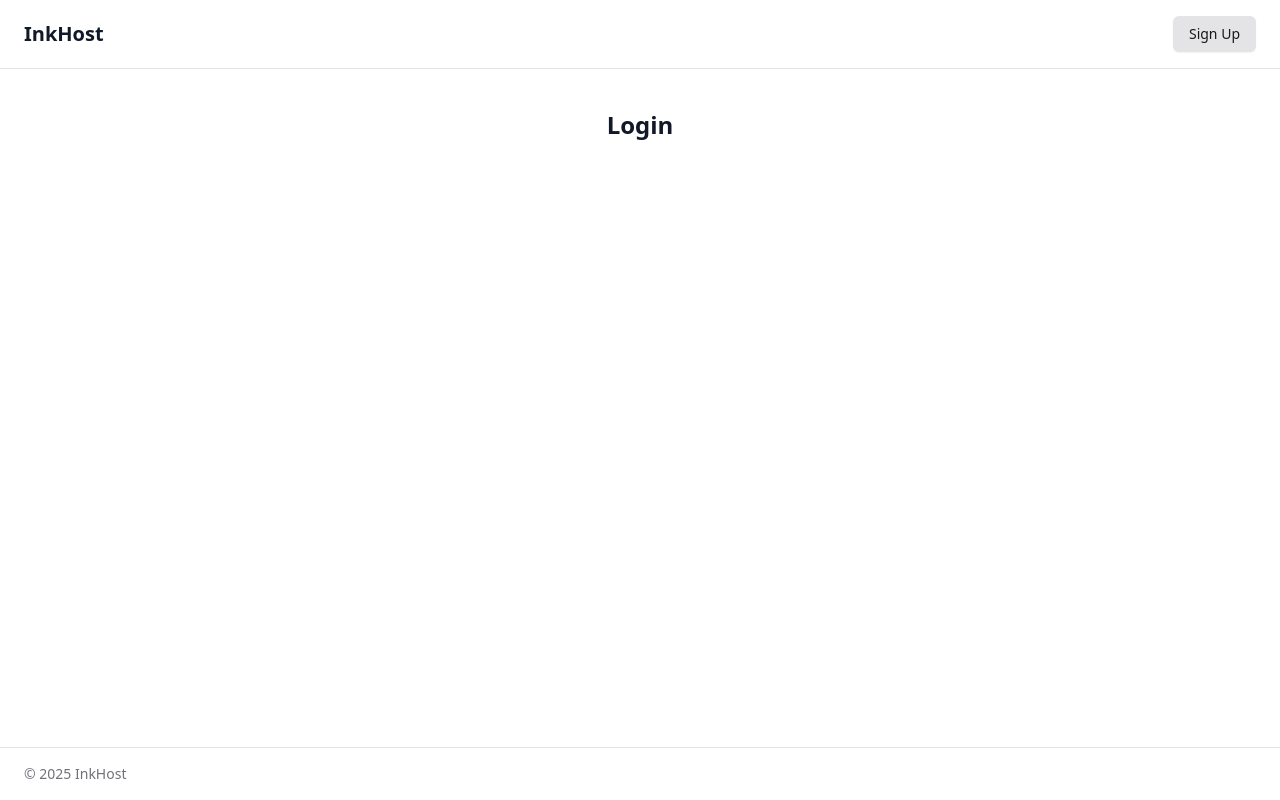
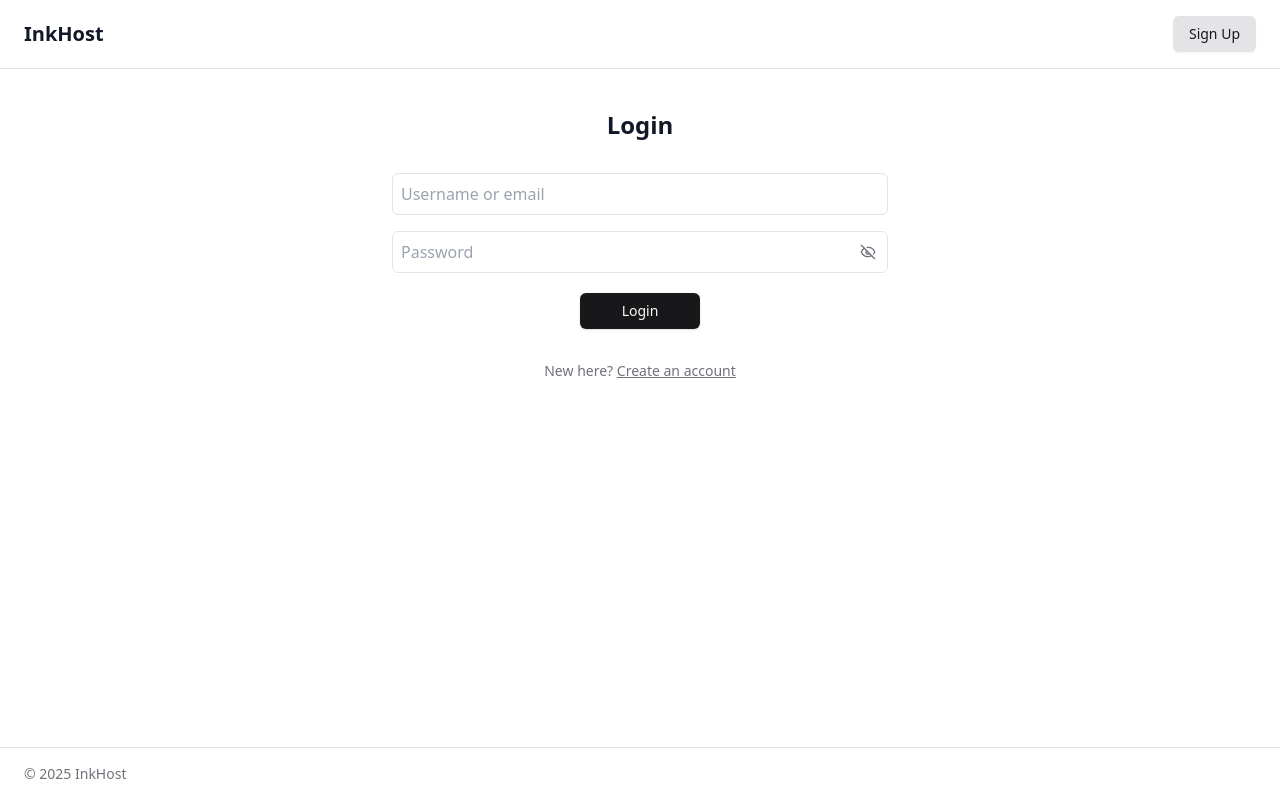
Before and after one commit to jnlabs-dev/inkhost, a Next.js app in the folder apps/web/: page /login in a window 1280 px wide. Built offline with nearby package versions, Linux system fonts and the light colour scheme; no server answers.

Commit message:
Handle login, handle show/hide password value

```diff
--- a/apps/web/src/components/Login/LoginForm.tsx
+++ b/apps/web/src/components/Login/LoginForm.tsx
@@ -1,9 +1,88 @@
 'use client'
 
+import { useState } from 'react'
+import { useForm } from 'react-hook-form'
+import { zodResolver } from '@hookform/resolvers/zod'
+import { useSignIn } from '@clerk/nextjs'
+import { useRouter } from 'next/navigation'
+import { Button } from '@/components/ui/base/Button'
+import { PasswordInput } from '@/components/ui/PasswordInput/PasswordInput'
+import { useToast } from "@/components/providers/ToastProvider"
+import Link from 'next/link'
+import { LoginFormValues, loginFormSchema } from '@/lib/validation/loginFormSchema'
+
 export function LoginForm() {
+  const router = useRouter()
+  const { showToast } = useToast();
+  const { isLoaded, signIn, setActive } = useSignIn();
+  const [isActionPending, setIsActionPending] = useState(false);
+
+  const {
+    register,
+    handleSubmit,
+    formState: { errors }
+  } = useForm<LoginFormValues>({
+    resolver: zodResolver(loginFormSchema),
+    defaultValues: {
+      identifier: '',
+      password: ''
+    },
+  });
+
+
+  const onSubmit = async (data: LoginFormValues) => {
+    if (!isLoaded) return;
+    try {
+      setIsActionPending(true);
+      const signInAttempt = await signIn.create({
+        identifier: data.identifier,
+        password: data.password,
+      })
+      if (signInAttempt.status === 'complete') {
+        await setActive({ session: signInAttempt.createdSessionId });
+        setIsActionPending(false);
+        router.push('/profile')
+      }
+    } catch (err: any) {
+      setIsActionPending(false);
+      console.error(err);
+      showToast({
+        variant: 'error',
+        title: 'Failed to create account',
+        description: err?.message || 'Something went wrong. Please try again or contact support'
+      });
+    }
+  }
+
   return (
-    <div className="max-w-xl mx-auto p-10">
+    <div className="max-w-xl mx-auto p-10 space-y-8">
       <h1 className="text-2xl font-semibold text-center mb-6">Login</h1>
+
+      <form noValidate className="flex flex-col" onSubmit={handleSubmit(onSubmit)}>
+        <input
+          {...register('identifier')}
+          placeholder="Username or email"
+          className="w-full border p-2 rounded-md"
+        />
+        {errors.identifier && <p className="text-red-700 text-sm">{errors.identifier.message}</p>}
+
+        <PasswordInput
+          {...register('password')}
+          placeholder="Password"
+          containerClassName="mt-4"
+        />
+        {errors.password && <p className="text-red-700 text-sm mt-1">{errors.password.message}</p>}
+
+        <div id="clerk-captcha" />
+
+        <Button type="submit" className="self-center mt-5 w-[120px]" loading={isActionPending}>
+          Login
+        </Button>
+      </form>
+
+      <p className="text-center text-sm text-muted-foreground">
+        New here? <Link href="/login" className="underline">Create an account</Link>
+      </p>
     </div>
   )
 }
--- a/apps/web/src/components/Register/RegisterForm.tsx
+++ b/apps/web/src/components/Register/RegisterForm.tsx
@@ -3,10 +3,11 @@
 import { FormEventHandler, useState } from 'react'
 import { useForm } from 'react-hook-form'
 import { zodResolver } from '@hookform/resolvers/zod'
-import { useSignUp, useClerk } from '@clerk/nextjs'
+import { useSignUp } from '@clerk/nextjs'
 import { Tabs, TabsList, TabsTrigger } from '@/components/ui/base/Tabs'
 import { useToast } from "@/components/providers/ToastProvider"
 import { Button } from '@/components/ui/base/Button'
+import { PasswordInput } from '@/components/ui/PasswordInput/PasswordInput'
 import { Role } from '@/types/globals'
 import { STUDIO_ROLE, ARTIST_ROLE, CLIENT_ROLE, USER_ROLE_ICON } from '@/constants/roles'
 import { useRouter, useSearchParams } from 'next/navigation'
@@ -23,7 +24,6 @@ export function RegisterForm() {
   const [isVerificationPending, setIsVerificationPending] = useState(false);
   const [verificationCode, setVerificationCode] = useState('');
   const { isLoaded, signUp, setActive } = useSignUp();
-  const { client } = useClerk();
   const { showToast } = useToast();
 
   const {
@@ -37,6 +37,7 @@ export function RegisterForm() {
     resolver: zodResolver(registerFormSchema),
     defaultValues: {
       role: (searchParams.get("role") as Role) || 'artist',
+      username: '',
       email: '',
       password: ''
     },
@@ -142,11 +143,11 @@ export function RegisterForm() {
             />
             {errors.username && <p className="text-red-700 text-sm mt-1">{errors.username.message}</p>}
 
-            <input
+            <PasswordInput
               {...register('password')}
               type="password"
               placeholder="Password"
-              className="w-full border p-2 rounded-md mt-4"
+              containerClassName="mt-4"
             />
             {errors.password && <p className="text-red-700 text-sm mt-1">{errors.password.message}</p>}
 
--- a/apps/web/src/components/navigation/Navigation.tsx
+++ b/apps/web/src/components/navigation/Navigation.tsx
@@ -23,7 +23,7 @@ export function Navigation() {
           Explore Studios
         </Link>) : null}
         {!isOnLoginPage && !isSignedIn ? (<Link href="/login">
-          <Button>Sign In</Button>
+          <Button>Login</Button>
         </Link>) : null}
         {!isOnRegisterPage && !isSignedIn ? (<Link href={`/register`}>
           <Button variant="secondary">Sign Up</Button>
--- /dev/null
+++ b/apps/web/src/components/ui/PasswordInput/PasswordInput.tsx
@@ -0,0 +1,32 @@
+'use client'
+
+import { DetailedHTMLProps, InputHTMLAttributes, useState } from 'react'
+import { Eye, EyeOff } from "lucide-react";
+import { cn } from "@/lib/utils"
+
+type PasswordInputProps = DetailedHTMLProps<InputHTMLAttributes<HTMLInputElement>, HTMLInputElement> & {
+  containerClassName?: string;
+}
+
+export function PasswordInput({ containerClassName, className, ...inputProps }: PasswordInputProps) {
+  const [showPassword, setShowPassword] = useState(false);
+
+  return (
+    <div className={cn("relative", containerClassName)}>
+      <input
+        type={showPassword ? 'text' : 'password'}
+        {...inputProps}
+        className={cn("w-full border p-2 rounded-md")}
+      />
+      <button
+        type="button"
+        onClick={() => setShowPassword((prev) => !prev)}
+        className="absolute right-3 top-1/2 -translate-y-1/2 text-muted-foreground hover:text-foreground"
+        tabIndex={-1}
+        title={!showPassword ? "Show password" : "Hide Password"}
+      >
+        {!showPassword ? <EyeOff className="size-4" /> : <Eye className="size-4" />}
+      </button>
+    </div>
+  )
+}
--- /dev/null
+++ b/apps/web/src/lib/validation/loginFormSchema.ts
@@ -0,0 +1,10 @@
+import { z } from "zod";
+
+export const loginFormSchema = z.object({
+  identifier: z.string().min(1, "Username or email is required"),
+  password: z
+    .string()
+    .min(1, "Password is required")
+});
+
+export type LoginFormValues = z.infer<typeof loginFormSchema>;
```
